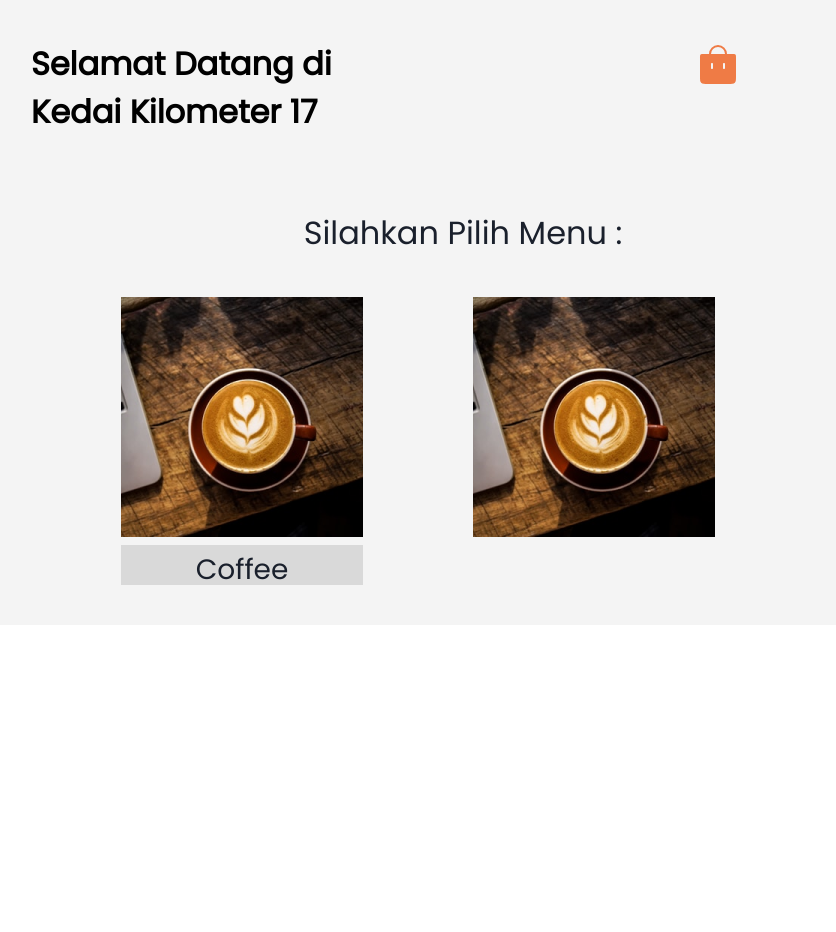
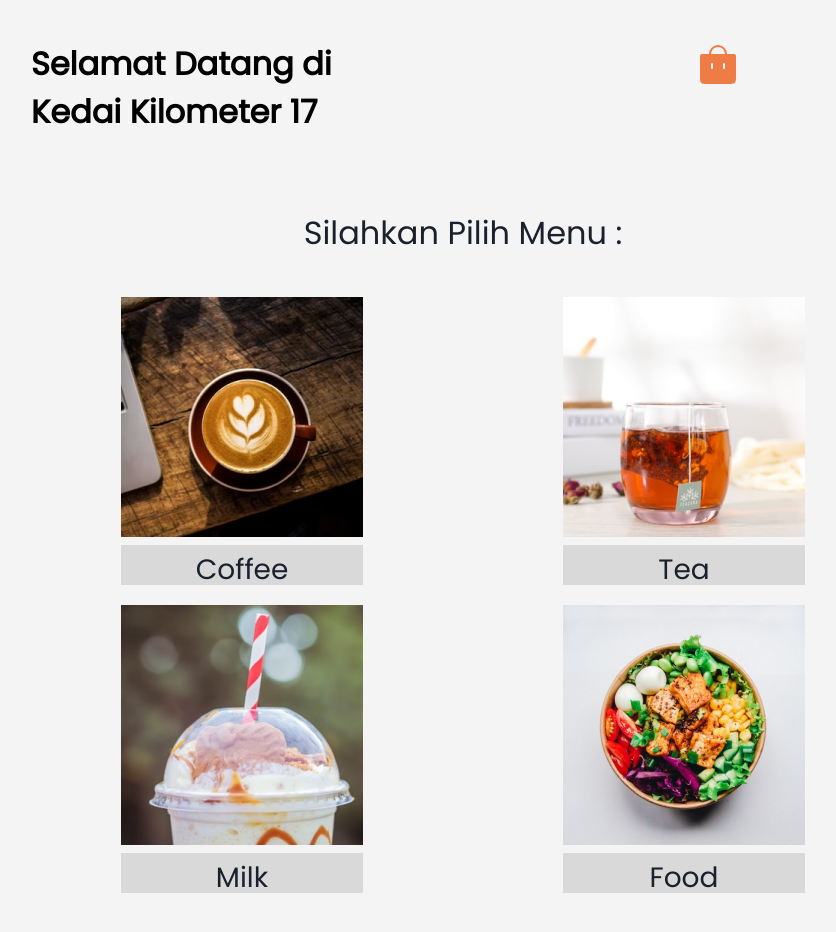
Before and after one commit to Yassar021/kedai-app, a Next.js app: page / in a window 1280 px wide. Shown: the whole page, without its empty margins (177-1013 px from the left). Before the commit the page ends 800 px from the top, so only its background shows below. Built offline with nearby package versions, Linux system fonts and the light colour scheme.

Commit message:
homeUserDone

```diff
--- a/components/HomeUser.jsx
+++ b/components/HomeUser.jsx
@@ -26,16 +26,43 @@ const HomeUser = () => {
                 <SimpleGrid columns={{base:1,md:2}} spacing='20px'>
                     <Link href='#' _active={{textDecoration:'none'}}>
                         <VStack>
-                            <Image w='242px' h='auto'  src="/coffee.png" alt='Coffee' />
-                            <Box m='0px' w='242px' h='40px' bgColor='#D9D9D9'>
+                            <Image w='242px' h='240px'  src="/coffee.png" alt='Coffee' />
+                            <Box mt='0px !important' w='242px' h='40px' bgColor='#D9D9D9'>
                                 <Center>
                                     <Text mt='4px' fontSize={{base:'18px',lg:'28px'}}>Coffee</Text>
                                 </Center>
                             </Box>
                         </VStack>
                     </Link>
-                    <Link>
-                        <Image w='242px' h='auto'  src="/coffee.png" alt='Coffee' />
+                    <Link href='#' _active={{textDecoration:'none'}}>
+                        <VStack>
+                            <Image w='242px' h='240px'  src="/tea.png" alt='Tea' />
+                            <Box mt='0px !important' w='242px' h='40px' bgColor='#D9D9D9'>
+                                <Center>
+                                    <Text mt='4px' fontSize={{base:'18px',lg:'28px'}}>Tea</Text>
+                                </Center>
+                            </Box>
+                        </VStack>
+                    </Link>
+                    <Link href='#' _active={{textDecoration:'none'}}>
+                        <VStack>
+                            <Image w='242px' h='240px'  src="/milkshake.png" alt='Milk' />
+                            <Box mt='0px !important' w='242px' h='40px' bgColor='#D9D9D9'>
+                                <Center>
+                                    <Text mt='4px' fontSize={{base:'18px',lg:'28px'}}>Milk</Text>
+                                </Center>
+                            </Box>
+                        </VStack>
+                    </Link>
+                    <Link href='#' _active={{textDecoration:'none'}}>
+                        <VStack>
+                            <Image w='242px' h='240px'  src="/food.png" alt='Food' />
+                            <Box mt='0px !important' w='242px' h='40px' bgColor='#D9D9D9'>
+                                <Center>
+                                    <Text mt='4px' fontSize={{base:'18px',lg:'28px'}}>Food</Text>
+                                </Center>
+                            </Box>
+                        </VStack>
                     </Link>
                 </SimpleGrid>
             </Container>
```
